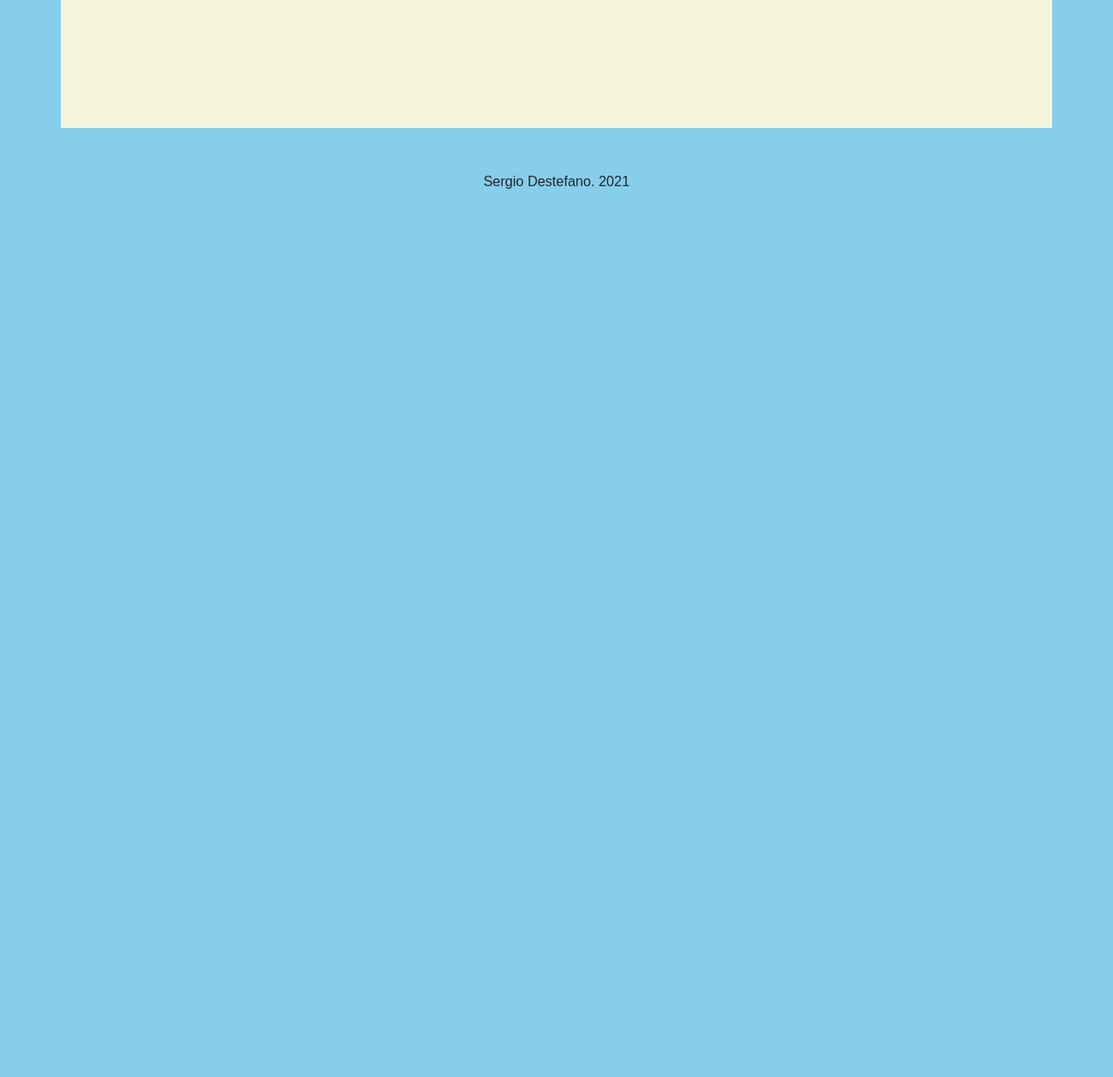
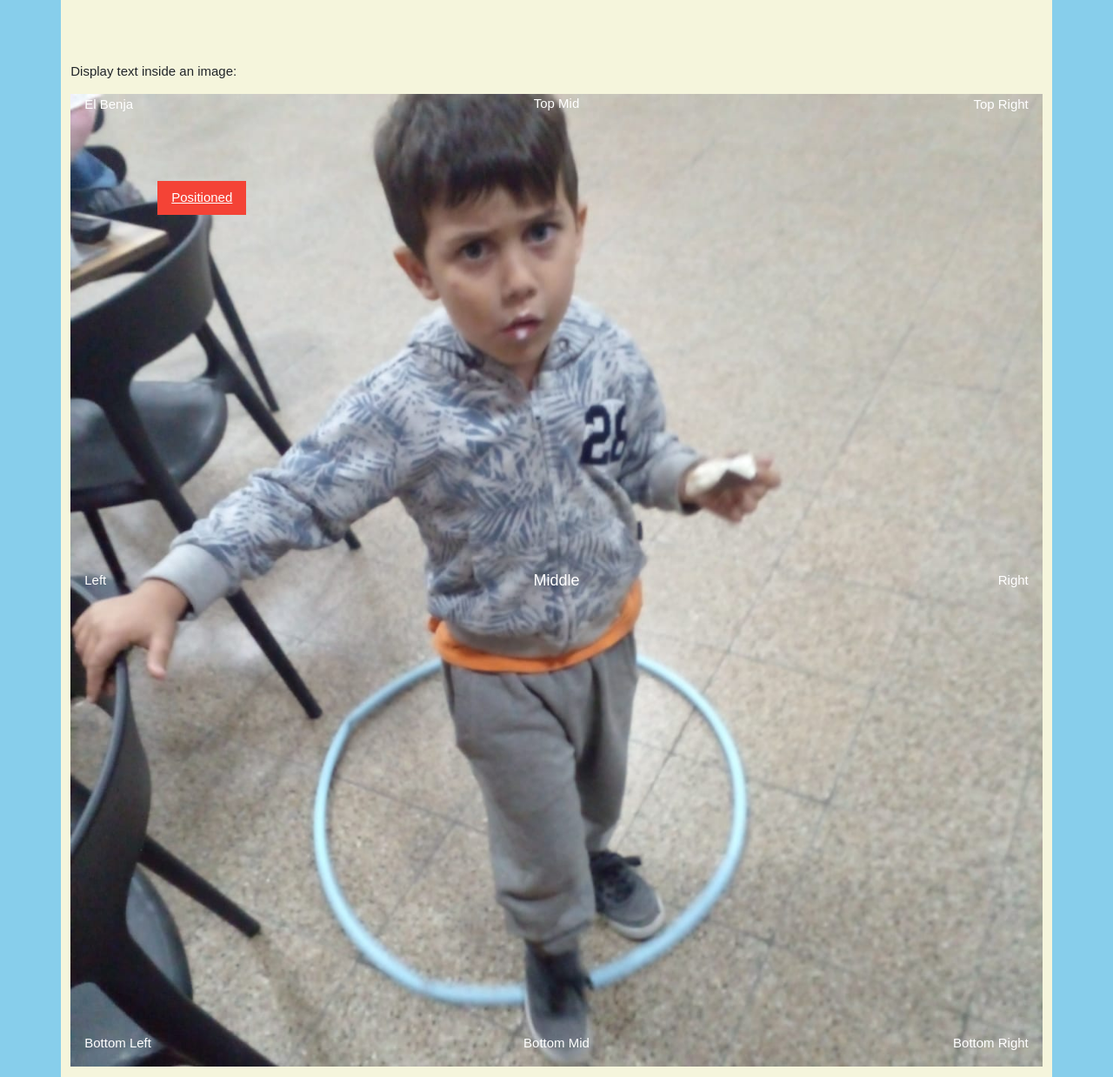
Before and after one commit to sddsergio/PrimeraWeb, a website: page proyectos.html in a window 1280 px wide. Shown: the part 1082-2320 px from the top of the page at 87% size. Before the commit the page ends 1303 px from the top, so only its background shows below. Drawn offline with nearby package versions, Linux system fonts and the light colour scheme; a web font is replaced by a local one.

Commit message:
imagen con texto

```diff
--- a/proyectos.html
+++ b/proyectos.html
@@ -12,7 +12,7 @@
     <link href="https://cdn.jsdelivr.net/npm/bootstrap@5.1.3/dist/css/bootstrap.min.css" rel="stylesheet" integrity="sha384-1BmE4kWBq78iYhFldvKuhfTAU6auU8tT94WrHftjDbrCEXSU1oBoqyl2QvZ6jIW3" crossorigin="anonymous">
     <link href="https://fonts.googleapis.com/css2?family=Saira+Condensed:wght@300&display=swap" rel="stylesheet">
     <link href="https://fonts.googleapis.com/css2?family=Inconsolata:wght@200&display=swap" rel="stylesheet">
-
+    <link rel="stylesheet" href="https://www.w3schools.com/w3css/4/w3.css">
     <link rel="stylesheet" href="style/estilo.css">
 </head>
 <body>
@@ -86,6 +86,21 @@
                 </div>
             </div>
         </div>
+        <p>Display text inside an image:</p>
+        <div class="w3-display-container w3-text-white">
+          <img src="img/benja.jpeg" alt="Lights" style="width:100%">
+          <div id="topLeft" class="w3-display-topleft w3-container"><p>El Benja</p></div>
+          <div class="w3-display-topright w3-container"><p>Top Right</p></div>
+          <div class="w3-display-bottomleft w3-container"><p>Bottom Left</p></div>
+          <div class="w3-display-bottomright w3-container"><p>Bottom Right</p></div>
+          <div class="w3-display-topmiddle"><p>Top Mid</p></div>
+          <div class="w3-display-left w3-container">Left</div>
+          <div class="w3-display-right w3-container">Right</div>
+          <div class="w3-display-middle w3-large">Middle</div>
+          <div class="w3-display-bottommiddle"><p>Bottom Mid</p></div>
+          <div class="w3-display-position w3-padding w3-red" style="top:100px;left:100px"><a href="index.html">Positioned</a></div>
+
+        </div>
     </div>
 
 
```
